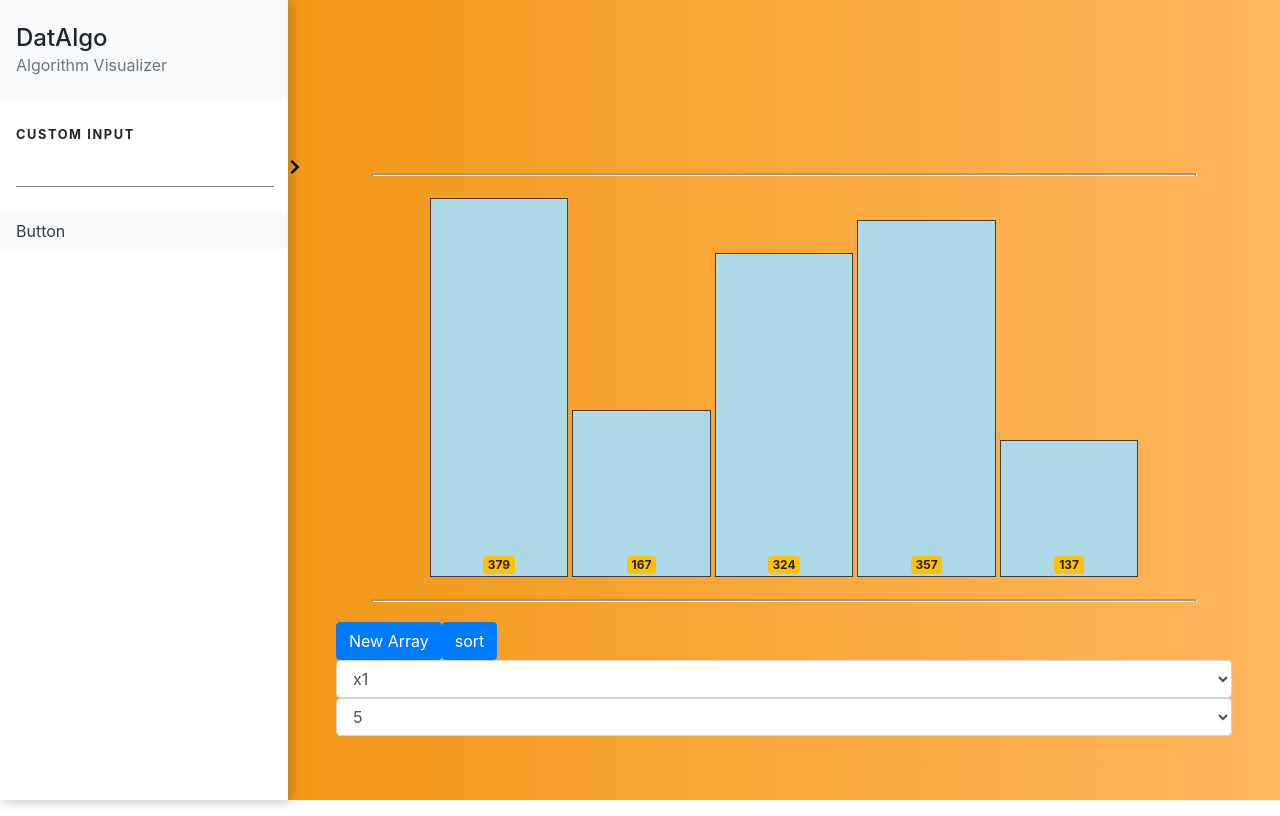
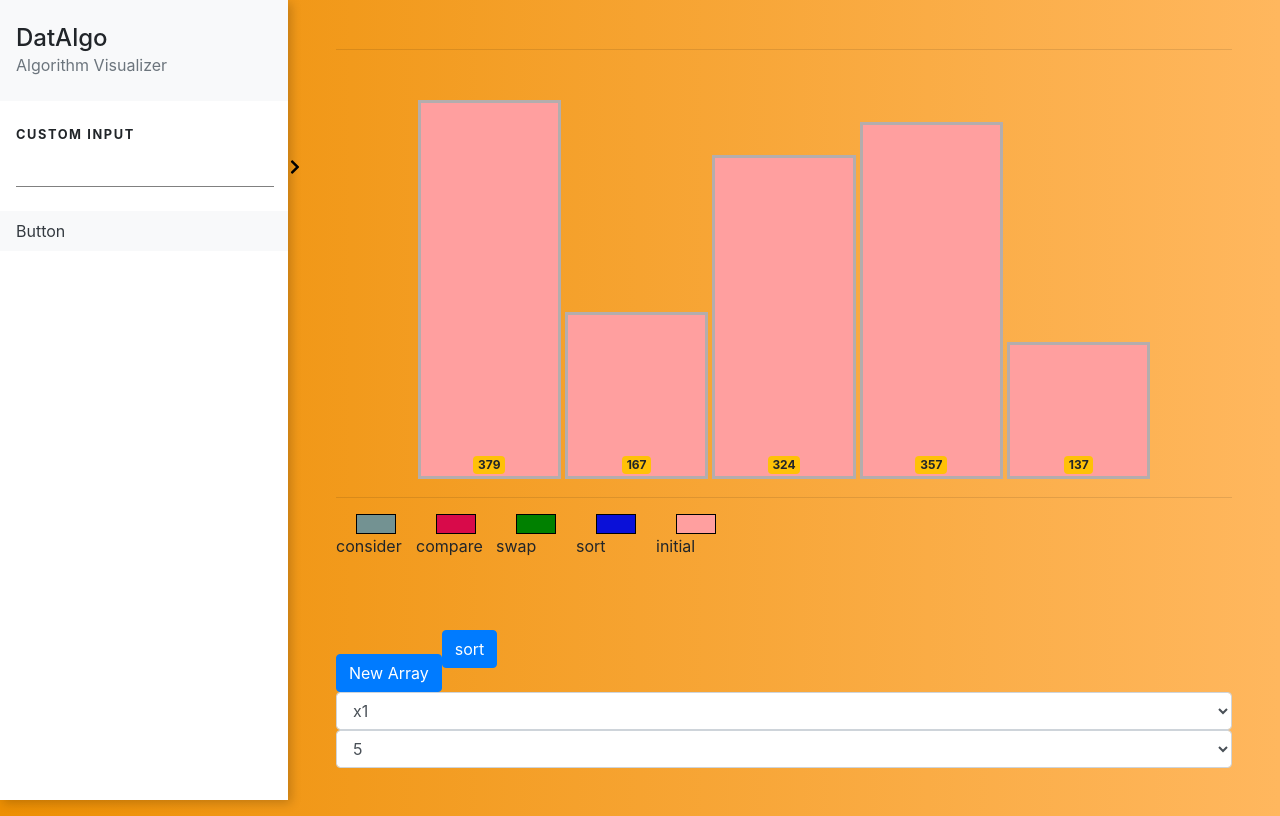
Before and after one commit to anmolkumarshah/DatAlgo, a React (Create React App) app: page / in a window 1280 px wide. Built offline with nearby package versions, Linux system fonts and the light colour scheme.

Commit message:
Anmol - code cleaning done, made saperate bar and color indicator

```diff
--- a/src/components/sidebar/Sidebar.jsx
+++ b/src/components/sidebar/Sidebar.jsx
@@ -70,10 +70,10 @@ const Sidebar = () => {
         {/* <LinkedList /> */}
         {/* <BinarySearch /> */}
         {/* <LinearSearch /> */}
-        {/* <BubbleSort /> */}
+        <BubbleSort />
         {/* <InsertionSort /> */}
         {/* <SelectionSort /> */}
-        <QuickSort />
+        {/* <QuickSort /> */}
       </div>
     </>
   );
--- a/src/components/sidebar/sidebar.css
+++ b/src/components/sidebar/sidebar.css
@@ -45,8 +45,7 @@ body {
   border: none;
   outline: none;
 }
-.Go {
-}
+
 .page-contnet {
   width: calc(100vw - 18rem);
   margin-left: 18rem;
--- /dev/null
+++ b/src/components/sorting-algorithm/bar/bar-style.css
@@ -0,0 +1,17 @@
+.array-bar {
+  font-size: 0.8rem;
+  font-weight: bolder;
+  margin: 2px;
+  background-color: lightblue;
+  padding: 2px;
+  text-align: center;
+  border: 3px solid rgb(180, 173, 173);
+
+  transition-property: all;
+  transition-duration: 200ms;
+  color: rgb(14, 13, 13);
+  display: flex;
+  justify-content: center;
+  align-items: flex-end;
+  font-size: 100%;
+}
--- /dev/null
+++ b/src/components/sorting-algorithm/bar/bar.jsx
@@ -0,0 +1,20 @@
+import { getWidth } from "../helper";
+import "./bar-style.css";
+
+export const Bar = (props) => {
+  return (
+    <div
+      style={{
+        height: `${props.height}px`,
+        width: getWidth(props.noBars),
+        backgroundColor: props.returnColor,
+      }}
+      key={props.key}
+      className="array-bar"
+    >
+      {props.noBars < 50 && (
+        <div className="badge badge-warning">{props.height}</div>
+      )}
+    </div>
+  );
+};
--- a/src/components/sorting-algorithm/bubble-sort/bubble-sort-style.css
+++ b/src/components/sorting-algorithm/bubble-sort/bubble-sort-style.css
@@ -1,31 +1,11 @@
-.container {
+.Container {
   display: flex;
   flex-direction: row;
-  flex-wrap: wrap;
+  /* flex-wrap: wrap; */
   justify-content: center;
   align-items: flex-end;
 }
 
-.array-bar {
-  font-size: 0.8rem;
-  font-weight: bolder;
-  margin: 2px;
-  background-color: lightblue;
-  padding: 2px;
-  text-align: center;
-  border: 1px solid rgb(63, 61, 61);
-  transition-property: all;
-  transition-duration: 200ms;
-  color: rgb(14, 13, 13);
-  display: flex;
-  justify-content: center;
-  align-items: flex-end;
-  font-size: 100%;
-}
-
 .line {
   border-style: groove;
-  border-bottom: 2px rgb(0, 0, 0);
-  width: 100vw;
-  margin: 20px;
 }
--- a/src/components/sorting-algorithm/bubble-sort/bubble-sort.jsx
+++ b/src/components/sorting-algorithm/bubble-sort/bubble-sort.jsx
@@ -1,5 +1,7 @@
 import React, { useState, useEffect } from "react";
 import "./bubble-sort-style.css";
+import { Bar } from "./../bar/bar";
+import { ColorIndicator } from "./../colorIndicator/colorIndicator";
 
 const randonIntFromInterval = (min, max) => {
   return Math.floor(Math.random() * (max - min + 1) + min);
@@ -9,17 +11,33 @@ const BubbleSort = () => {
   const [array, setArray] = useState([]);
   const [animationSpeed, setAnimationSpeed] = useState(1);
   const [noBars, setNoBars] = useState(5);
-  // console.log(speed);
+
+  //   --------------------------------------------------------------------------------
+  //    COLORS HERE
+
+  const considerColor = "rgb(115, 146, 146)";
+  const returnColor = "rgb(255, 159, 159)"; // return and initial color are same
+  const compareColor = "rgb(216, 10, 74)";
+  const swapColor = "green";
+  const sortedColor = "rgb(10, 16, 216)";
+
+  //    MARGIN VARIABLES
+  const normalMargin = "2px";
+  const compare_left_Margin = "0px 5px 0px 12px";
+  const compare_right_Margin = "0px 12px 0px 5px";
+
+  //   --------------------------------------------------------------------------------
 
   const resetArray = () => {
     let temp = [];
     for (let i = 0; i < noBars; i++) temp.push(randonIntFromInterval(50, 400));
     const arrayBar = Array.from(document.getElementsByClassName("array-bar"));
     arrayBar.forEach((i) => {
-      i.style.backgroundColor = "lightblue";
+      i.style.backgroundColor = returnColor;
       i.style.color = "black";
     });
     setArray(temp);
+    // setLogs([]);
   };
 
   //   +++++++++++++++++++++++++++++++++++++++++++++++++++++++++++++++++++++++++++++
@@ -30,6 +48,7 @@ const BubbleSort = () => {
 
   //   +++++++++++++++++++++++++++++++++++++++++++++++++++++++++++++++++++++++++++++
 
+  // MAIN BUBBLE SORT LOGIC HERE
   const compute = (array) => {
     const animation = [];
     let i, j;
@@ -59,59 +78,54 @@ const BubbleSort = () => {
     for (let i = 0; i < animations.length; i++) {
       const { type, value } = animations[i];
       const [barIdxOne, barIdxTwo] = value;
-
       const barOne = arrayBar[barIdxOne];
       const barTwo = arrayBar[barIdxTwo];
-
       const barOneStyle = arrayBar[barIdxOne].style;
       const barTwoStyle = arrayBar[barIdxTwo].style;
       if (type === "consider") {
         setTimeout(() => {
-          barOneStyle.backgroundColor = "rgb(115, 146, 146)";
-          barTwoStyle.backgroundColor = "rgb(115, 146, 146)";
-          barOneStyle.margin = "2px";
-          barTwoStyle.margin = "2px";
+          barOneStyle.backgroundColor = considerColor;
+          barTwoStyle.backgroundColor = considerColor;
+          barOneStyle.margin = normalMargin;
+          barTwoStyle.margin = normalMargin;
         }, i * speed);
       } else if (type === "return") {
         setTimeout(() => {
-          barOneStyle.margin = "2px";
-          barTwoStyle.margin = "2px";
-          barOneStyle.backgroundColor = "lightblue";
-          barTwoStyle.backgroundColor = "lightblue";
+          barOneStyle.margin = normalMargin;
+          barTwoStyle.margin = normalMargin;
+          barOneStyle.backgroundColor = returnColor;
+          barTwoStyle.backgroundColor = returnColor;
         }, i * speed);
       } else if (type === "compare") {
         setTimeout(() => {
-          barOneStyle.margin = "0px 5px 0px 8px";
-          barTwoStyle.margin = "0px 8px 0px 5px";
-          barOneStyle.backgroundColor = "rgb(216, 10, 74)";
-          barTwoStyle.backgroundColor = "rgb(216, 10, 74)";
+          barOneStyle.margin = compare_left_Margin;
+          barTwoStyle.margin = compare_right_Margin;
+          barOneStyle.backgroundColor = compareColor;
+          barTwoStyle.backgroundColor = compareColor;
         }, i * speed);
       } else if (type === "swap") {
         setTimeout(() => {
-          barOneStyle.backgroundColor = "green";
-          barTwoStyle.backgroundColor = "green";
+          barOneStyle.backgroundColor = swapColor;
+          barTwoStyle.backgroundColor = swapColor;
           let temp = barOneStyle.height;
 
           let temp2 = barOne.textContent;
           barOne.textContent = barTwo.textContent;
           barTwo.textContent = temp2;
 
-          barOneStyle.margin = "2px";
-          barTwoStyle.margin = "2px";
+          barOneStyle.margin = normalMargin;
+          barTwoStyle.margin = normalMargin;
           barOneStyle.height = barTwoStyle.height;
           barTwoStyle.height = temp;
         }, i * speed);
       } else if (type === "sorted") {
         setTimeout(() => {
-          barOneStyle.backgroundColor = "rgb(10, 16, 216)";
-          barTwoStyle.backgroundColor = "rgb(10, 16, 216)";
+          barOneStyle.backgroundColor = sortedColor;
+          barTwoStyle.backgroundColor = sortedColor;
           barOneStyle.color = "white";
           barTwoStyle.color = "white";
         }, i * speed);
       }
-      setTimeout(() => {
-        console.log(type, value);
-      }, i * speed);
     }
   };
 
@@ -122,37 +136,36 @@ const BubbleSort = () => {
   const handleSizeChange = (e) => {
     setArray([]);
     setNoBars(e.target.value);
-    // resetArray();
-  };
-
-  const getWidth = () => {
-    let width;
-    if (noBars == 5) width = "16%";
-    if (noBars == 10) width = "9%";
-    if (noBars == 25) width = "3.5%";
-    if (noBars == 50) width = "1.6%";
-    if (noBars == 100) width = "0.6%";
-    return width;
   };
 
   return (
     <>
-      <div className="container">
-        <div className="line"></div>
+      <hr />
+      <div className="Container mt-5">
         {array.map((i, idx) => {
           return (
-            <div
-              style={{ height: `${i}px`, width: getWidth() }}
+            <Bar
+              height={i}
+              noBars={noBars}
+              returnColor={returnColor}
               key={idx}
-              className="array-bar"
-            >
-              {noBars < 50 && <div className="badge badge-warning">{i}</div>}
-            </div>
+            />
           );
         })}
-        <div className="line"></div>
       </div>
-      <button onClick={resetArray} className="btn btn-primary">
+      <hr />
+
+      <ColorIndicator
+        indicator={[
+          { name: "consider", color: considerColor },
+          { name: "compare", color: compareColor },
+          { name: "swap", color: swapColor },
+          { name: "sort", color: sortedColor },
+          { name: "initial", color: returnColor },
+        ]}
+      />
+
+      <button onClick={resetArray} className="btn btn-primary mt-5">
         New Array
       </button>
       <button onClick={bubbleSort} className="btn btn-primary">
@@ -190,3 +203,18 @@ const BubbleSort = () => {
 };
 
 export default BubbleSort;
+
+// const ColorIndicator = ({ indicator }) => {
+//   return (
+//     <ul className="color-info mb-5">
+//       {indicator.map((i) => {
+//         return (
+//           <div>
+//             <li className="box" style={{ backgroundColor: i.color }}></li>
+//             <li>{i.name}</li>
+//           </div>
+//         );
+//       })}
+//     </ul>
+//   );
+// };
--- /dev/null
+++ b/src/components/sorting-algorithm/colorIndicator/colorIndicator-style.css
@@ -0,0 +1,18 @@
+.color-info {
+  display: flex;
+  flex-direction: row;
+  justify-content: start;
+  flex-wrap: wrap;
+}
+
+.box {
+  margin: 0 20px;
+
+  border: 1px solid black;
+  width: 40px;
+  height: 20px;
+}
+
+.box > p {
+  text-align: center;
+}
--- /dev/null
+++ b/src/components/sorting-algorithm/colorIndicator/colorIndicator.jsx
@@ -0,0 +1,16 @@
+import "./colorIndicator-style.css";
+
+export const ColorIndicator = ({ indicator }) => {
+  return (
+    <ul className="color-info mb-5">
+      {indicator.map((i) => {
+        return (
+          <div>
+            <li className="box" style={{ backgroundColor: i.color }}></li>
+            <li>{i.name}</li>
+          </div>
+        );
+      })}
+    </ul>
+  );
+};
--- /dev/null
+++ b/src/components/sorting-algorithm/helper.jsx
@@ -0,0 +1,9 @@
+export const getWidth = (noBars) => {
+  let width;
+  if (noBars == 5) width = "16%";
+  if (noBars == 10) width = "9%";
+  if (noBars == 25) width = "3.5%";
+  if (noBars == 50) width = "1.6%";
+  if (noBars == 100) width = "0.6%";
+  return width;
+};
--- a/src/components/sorting-algorithm/quick-sort/quick-sort.jsx
+++ b/src/components/sorting-algorithm/quick-sort/quick-sort.jsx
@@ -9,7 +9,6 @@ const QuickSort = () => {
   const [array, setArray] = useState([]);
   const [animationSpeed, setAnimationSpeed] = useState(1);
   const [noBars, setNoBars] = useState(5);
-  // console.log(speed);
 
   const resetArray = () => {
     let temp = [];
```
